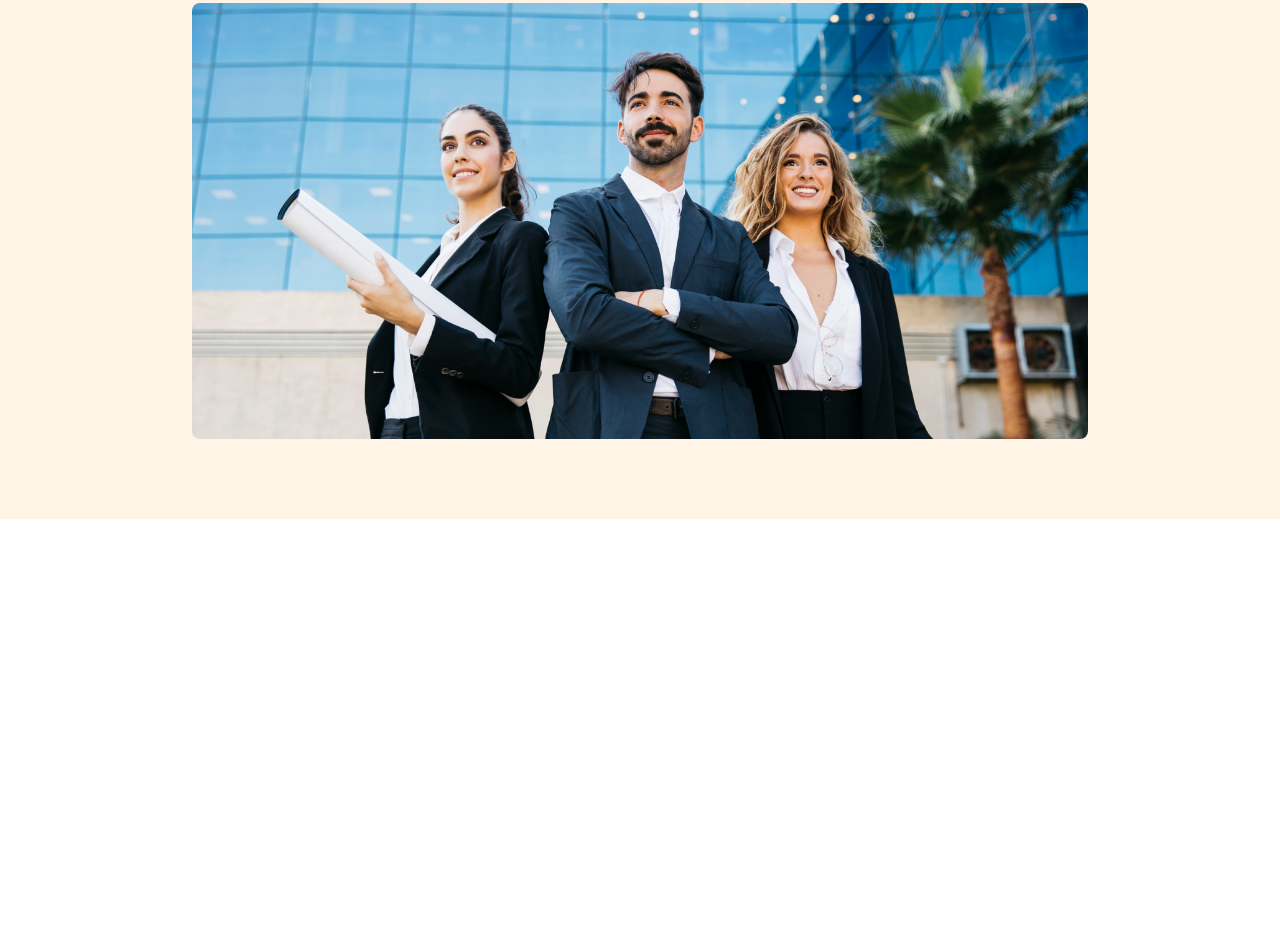
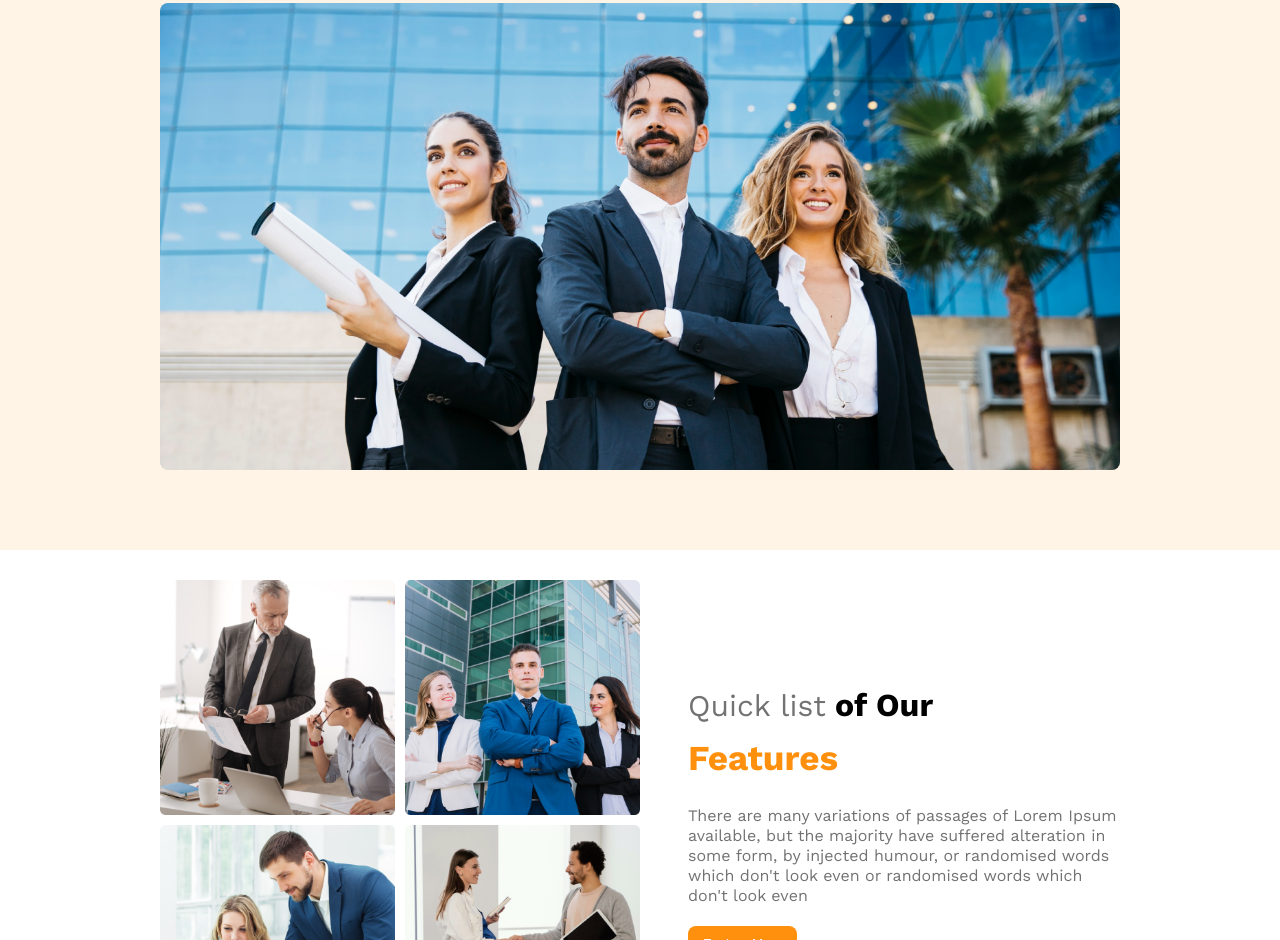
Before and after one commit to abdullahpahar/G3-Architects-Project, a plain HTML site: page index.html in a window 1280 px wide. Shown: the part 444-1384 px from the top of the page. Before the commit the page ends 963 px from the top, so only its background shows below. Drawn offline with nearby package versions, Linux system fonts and the light colour scheme.

Commit message:
Team section html css and responsive small and medium device all done

```diff
--- a/index.html
+++ b/index.html
@@ -1,16 +1,18 @@
 <!DOCTYPE html>
 <html lang="en">
+
 <head>
     <meta charset="UTF-8">
     <meta name="viewport" content="width=device-width, initial-scale=1.0">
     <title>G3 Architects Project</title>
     <link rel="stylesheet" href="style.css">
 </head>
+
 <body>
 
     <header>
         <div class="header-container">
-        <div class="full-content-wrapper">
+            <div class="container">
                 <nav class="nav-container">
                     <div class="nav-left">
                         <h3>G3 Architects</h3>
@@ -29,11 +31,12 @@
                     <h1>Brand New <br>
                         Group of Architects
                     </h1>
-                    <p>There are many variations of passages of Lorem Ipsum available, but the majority have suffered alteration <br>in some form, by injected humour, or randomised words which don't look even</p>
+                    <p>There are many variations of passages of Lorem Ipsum available, but the majority have suffered
+                        alteration <br>in some form, by injected humour, or randomised words which don't look even</p>
                     <button class="btn">Explore More</button>
                     <img src="images/g3-architects-resources-main/images/banner.png" alt="" class="banner-img">
                 </div>
-        </div>
+
 
 
 
@@ -41,7 +44,57 @@
 
 
     </header>
-<main></main>
+
+    <main>
+        <section class="container">
+            <div class="team-wrapper">
+                <div class="team-left">
+                    <img src="images/g3-architects-resources-main/images/team1.png" alt="">
+                    <img src="images/g3-architects-resources-main/images/team2.png" alt="">
+                    <img src="images/g3-architects-resources-main/images/team3.png" alt="">
+                    <img src="images/g3-architects-resources-main/images/team4.png" alt="">
+                </div>
+                <div class="team-right">
+                    <h3> <span class="team-color-1">Quick list</span> of Our <br><span class="team-color-2">Features</span></h3>
+                    <p>There are many variations of passages of Lorem Ipsum available, but the majority have suffered
+                        alteration in some form, by injected humour, or randomised words which don't look even or randomised words which don't look even</p>
+                    <button class="btn">Explore More</button>
+                </div>
+            </div>
+        </section>
+        <section class="container">
+            <div class="prooduct-wrapper">
+                <div class="product-left">
+                    <h3>Features you will love & enjoy</h3>
+                    <p>There are many variations of passages of Lorem Ipsum available, but the majority have suffered alteration in some form, by injected humour, or randomised words which don't look even</p>
+                    <div class="product-box">
+                        <h4>Dexktop & Mobile Version</h4>
+                        <p>There are many variations of passages of Lorem Ipsum available, but the majority have suffered alteration in some form, by injected humour, or randomised...........</p>
+                    </div>
+
+                    <div class="product-box">
+                        <h4>Drag & Drop Builder</h4>
+                        <p>There are many variations of passages of Lorem Ipsum available, but the majority have suffered alteration in some form, by injected humour, or randomised...........</p>
+                    </div>
+
+                    <div class="product-box">
+                        <h4>Awesome Modern Design</h4>
+                        <p>There are many variations of passages of Lorem Ipsum available, but the majority have suffered alteration in some form, by injected humour, or randomised...........</p>
+                    </div>
+
+                    <div class="product-box">
+                        <h4>Super Easy to Edit</h4>
+                        <p>There are many variations of passages of Lorem Ipsum available, but the majority have suffered alteration in some form, by injected humour, or randomised...........</p>
+                    </div>
+                </div>
+                <div class="product-right">
+                    <img src="images/g3-architects-resources-main/images/architect.png" alt="">
+                </div>
+            </div>
+        </section>
+
+    </main>
+
     <footer></footer>
 
 
@@ -55,4 +108,5 @@
 
 
 </body>
+
 </html>
--- a/style.css
+++ b/style.css
@@ -38,18 +38,19 @@ p {
     font-weight: 500;
 }
 
+.container {
+    max-width: 960px;
+    margin: 0 auto;
+
+
+}
+
 .header-container {
     background-color: rgba(255, 144, 14, 0.1);
     padding: 30px 0px;
 
 }
 
-.full-content-wrapper {
-    width: 70%;
-    margin: 0 auto;
-
-
-}
 
 .nav-container {
     display: flex;
@@ -80,9 +81,110 @@ p {
     gap: 30px;
     margin: 50px 0px;
 }
+
+
+/* Second Section Start */
+
+.team-wrapper {
+    display: flex;
+    margin: 30px auto;
+    justify-content: space-between;
+    align-items: center;
+}
+
+.team-left {
+    display: grid;
+    grid-template-columns: repeat(2, 1fr);
+    gap: 10px;
+    width: 50%;
+}
+
+.team-left img {
+    width: 100%;
+}
+
+.team-right {
+    width: 45%;
+    display: flex;
+    flex-direction: column;
+    justify-content: center;
+    align-items: flex-start;
+    gap: 20px;
+
+
+}
+
+.team-right h3 {
+    font-family: Work Sans;
+    font-size: 32px;
+    font-weight: 700;
+    line-height: 53px;
+    letter-spacing: 0%;
+    text-align: left;
+}
+
+.team-right p {
+    color: rgb(114, 114, 114);
+    font-family: Work Sans;
+    font-size: 16px;
+    font-weight: 400;
+    line-height: 20px;
+    letter-spacing: 0%;
+    text-align: left;
+}
+.team-color-1{
+  color: rgb(114, 114, 114);
+  font-weight: 400;
+  font-size: 30px;
+}
+.team-color-2{
+    color:rgb(255, 144, 14);
+    font-size: 35px;
+
+}
 /* Responsive media query */
+/* Small Device */
 @media screen and (max-width:576px) {
-    .nav-container,.content-wrapper,.nav-right ul{
+
+    .nav-container,
+    .content-wrapper,
+    .nav-right ul {
         flex-direction: column;
     }
+
+.banner-img {
+    width: 95%;
+    border-radius: 8px;
 }
+.team-wrapper {
+    flex-direction: column;
+}
+
+.team-left {
+    display: grid;
+    grid-template-columns: repeat(1, 1fr);
+    gap: 30px;
+    width: 90%;
+}
+
+.team-right {
+    width: 90%;
+    flex-direction: column;
+    justify-content: center;
+    align-items: center;
+    gap: 20px;
+    margin: 30px auto;
+
+
+}
+}
+/* Medium Device */
+@media screen and (min-width:576px) and (max-width:992px) {
+
+.container {
+    max-width: 500px;
+    margin: 0 auto;
+
+
+}
+}
```
Lines whose indentation alone changed are shown as unchanged.
